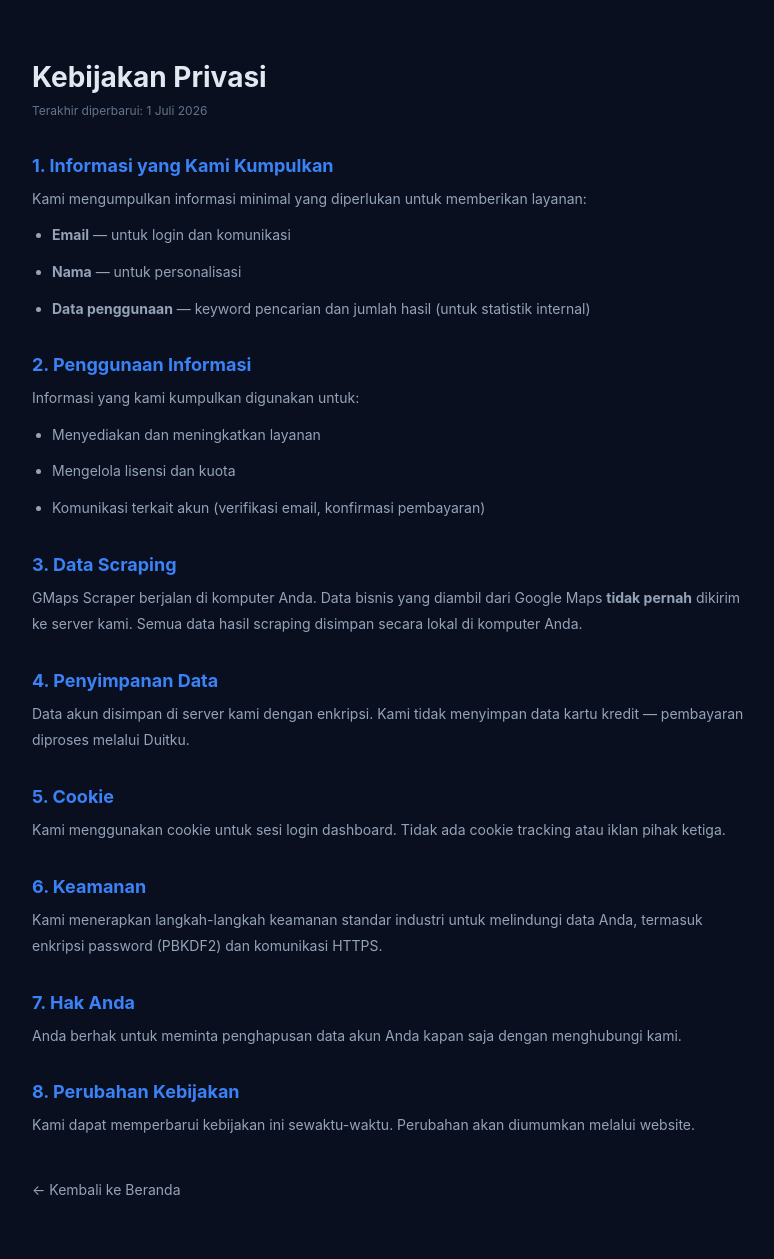
After one commit to kustoro2026-oss/gmapsscraper, a Python web app: template server/templates/privasi.html in a window 1280 px wide. The commit adds this page. Shown: the whole page, without its empty margins (252-1026 px from the left). Run offline with Jinja, Linux system fonts and the light colour scheme; the template is opened without the code that fills it, so the values that code supplies are empty.

Commit message:
feat: add Kontak, Syarat & Ketentuan, Privasi, Refund pages with footer links

```diff
--- /dev/null
+++ b/server/templates/privasi.html
@@ -0,0 +1,65 @@
+<!DOCTYPE html>
+<html lang="id">
+<head>
+    <meta charset="UTF-8">
+    <meta name="viewport" content="width=device-width, initial-scale=1.0">
+    <title>Kebijakan Privasi — GMaps Scraper</title>
+    <link rel="icon" type="image/png" href="/static/logo-gmaps.png">
+    <style>
+        :root { --bg:#0a0f1f; --bg2:#111827; --txt:#e2e8f0; --dim:#94a3b8; --blue:#3b82f6; }
+        * { box-sizing:border-box; margin:0; padding:0; }
+        body { font-family:-apple-system,BlinkMacSystemFont,'Segoe UI',Roboto,sans-serif; background:var(--bg); color:var(--txt); min-height:100vh; }
+        .container { max-width:760px; margin:0 auto; padding:60px 24px; }
+        h1 { font-size:28px; margin-bottom:6px; }
+        h2 { font-size:18px; margin:32px 0 10px; color:var(--blue); }
+        p,li { color:var(--dim); font-size:14px; line-height:1.9; margin-bottom:10px; }
+        ul { padding-left:20px; margin-bottom:16px; }
+        .update { font-size:12px; color:#64748b; margin-bottom:32px; }
+        .back { margin-top:40px; }
+        .back a { color:var(--dim); text-decoration:none; font-size:14px; }
+        .back a:hover { color:var(--txt); }
+    </style>
+</head>
+<body>
+<div class="container">
+    <h1>Kebijakan Privasi</h1>
+    <p class="update">Terakhir diperbarui: 1 Juli 2026</p>
+
+    <h2>1. Informasi yang Kami Kumpulkan</h2>
+    <p>Kami mengumpulkan informasi minimal yang diperlukan untuk memberikan layanan:</p>
+    <ul>
+        <li><strong>Email</strong> — untuk login dan komunikasi</li>
+        <li><strong>Nama</strong> — untuk personalisasi</li>
+        <li><strong>Data penggunaan</strong> — keyword pencarian dan jumlah hasil (untuk statistik internal)</li>
+    </ul>
+
+    <h2>2. Penggunaan Informasi</h2>
+    <p>Informasi yang kami kumpulkan digunakan untuk:</p>
+    <ul>
+        <li>Menyediakan dan meningkatkan layanan</li>
+        <li>Mengelola lisensi dan kuota</li>
+        <li>Komunikasi terkait akun (verifikasi email, konfirmasi pembayaran)</li>
+    </ul>
+
+    <h2>3. Data Scraping</h2>
+    <p>GMaps Scraper berjalan di komputer Anda. Data bisnis yang diambil dari Google Maps <strong>tidak pernah</strong> dikirim ke server kami. Semua data hasil scraping disimpan secara lokal di komputer Anda.</p>
+
+    <h2>4. Penyimpanan Data</h2>
+    <p>Data akun disimpan di server kami dengan enkripsi. Kami tidak menyimpan data kartu kredit — pembayaran diproses melalui Duitku.</p>
+
+    <h2>5. Cookie</h2>
+    <p>Kami menggunakan cookie untuk sesi login dashboard. Tidak ada cookie tracking atau iklan pihak ketiga.</p>
+
+    <h2>6. Keamanan</h2>
+    <p>Kami menerapkan langkah-langkah keamanan standar industri untuk melindungi data Anda, termasuk enkripsi password (PBKDF2) dan komunikasi HTTPS.</p>
+
+    <h2>7. Hak Anda</h2>
+    <p>Anda berhak untuk meminta penghapusan data akun Anda kapan saja dengan menghubungi kami.</p>
+
+    <h2>8. Perubahan Kebijakan</h2>
+    <p>Kami dapat memperbarui kebijakan ini sewaktu-waktu. Perubahan akan diumumkan melalui website.</p>
+
+    <div class="back"><a href="/">← Kembali ke Beranda</a></div>
+</div>
+</body>
+</html>
```
Also changed, not shown: server/app.py (+20 -0 lines), server/templates/kontak.html (added, +47 -0 lines), server/templates/landing.html (+7 -9 lines), server/templates/refund.html (added, +52 -0 lines), server/templates/syarat.html (added, +62 -0 lines).
